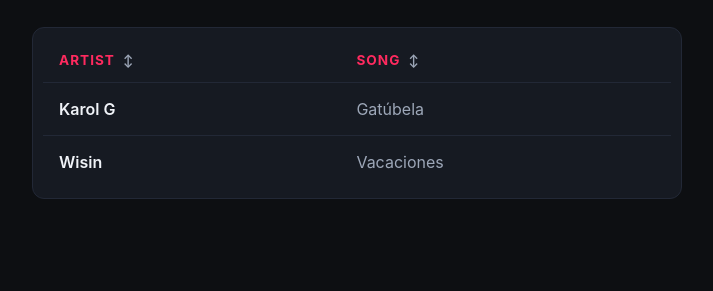
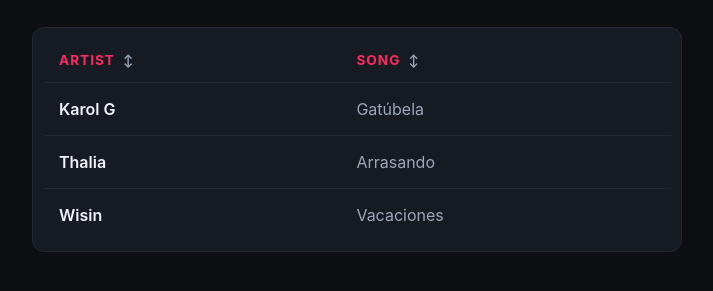
Before and after one commit to bk00041/lyrics, a plain HTML site: page index.html in a window 1280 px wide. Shown: the part 121-412 px from the top of the page, without its empty margins (283-996 px from the left). Drawn offline with Linux system fonts and the light colour scheme.

Commit message:
Update index.html

```diff
--- a/index.html
+++ b/index.html
@@ -156,6 +156,11 @@
         "path": "Karol G - Gatubela.html"
       },
       {
+        "artist": "Thalia",
+        "song": "Arrasando",
+        "path": "Thalia - Arrasando.html"
+      },
+      {
         "artist": "Wisin",
         "song": "Vacaciones",
         "path": "Wisin - Vacaciones.html"
```
